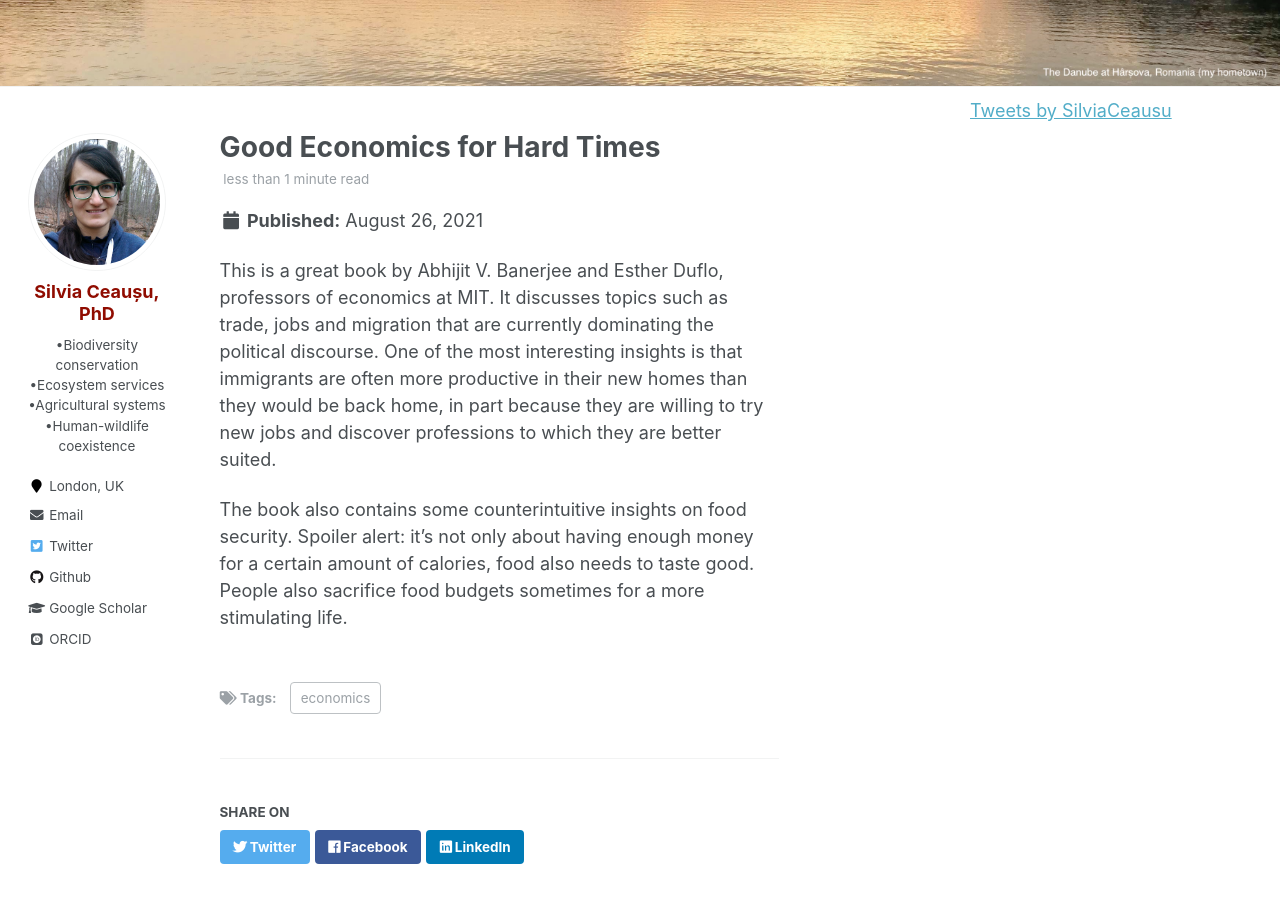
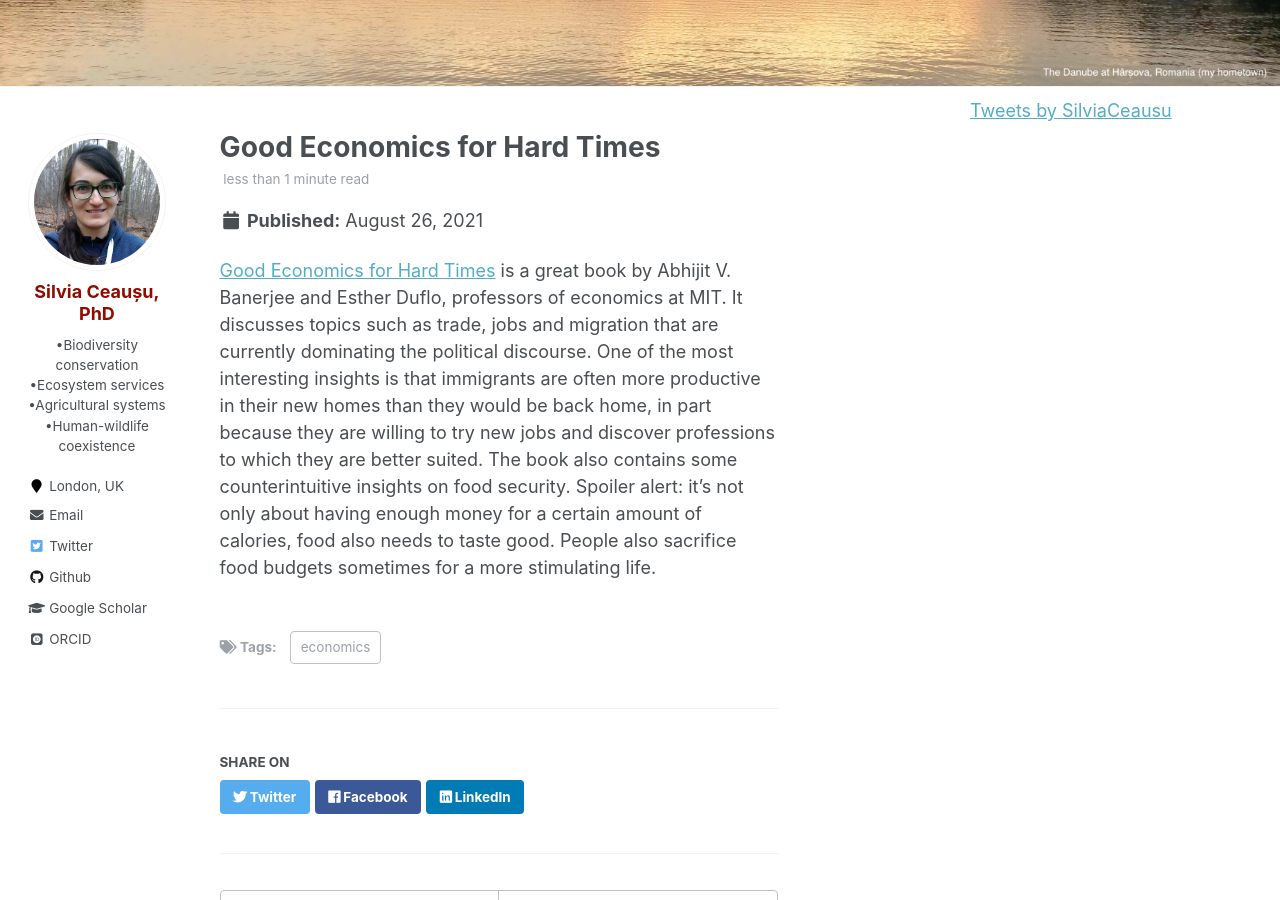
Before and after one commit to SilviaCeausu/SilviaCeausu.github.io, a Jekyll site: the page built from _posts/2021-08-26-GoodEconomics4HardTimes.md, in a window 1280 px wide and 900 px high, scrolled down 326 px. Built offline with Jekyll 4.4.1, drawn with Linux system fonts in a browser that asks for light colours; some web fonts are replaced; comment, search, counter and statistics services are not loaded.

Commit message:
Update 2021-08-26-GoodEconomics4HardTimes.md

```diff
--- a/_posts/2021-08-26-GoodEconomics4HardTimes.md
+++ b/_posts/2021-08-26-GoodEconomics4HardTimes.md
@@ -6,6 +6,5 @@
 - economics
 ---
 
-This is a great book by Abhijit V. Banerjee and Esther Duflo, professors of economics at MIT. It discusses topics such as trade, jobs and migration that are currently dominating the political discourse. One of the most interesting insights is that immigrants are often more productive in their new homes than they would be back home, in part because they are willing to try new jobs and discover professions to which they are better suited.
-
+[Good Economics for Hard Times](https://www.goodeconomicsforhardtimes.com/) is a great book by Abhijit V. Banerjee and Esther Duflo, professors of economics at MIT. It discusses topics such as trade, jobs and migration that are currently dominating the political discourse. One of the most interesting insights is that immigrants are often more productive in their new homes than they would be back home, in part because they are willing to try new jobs and discover professions to which they are better suited.
 The book also contains some counterintuitive insights on food security. Spoiler alert: it's not only about having enough money for a certain amount of calories, food also needs to taste good. People also sacrifice food budgets sometimes for a more stimulating life.
```
